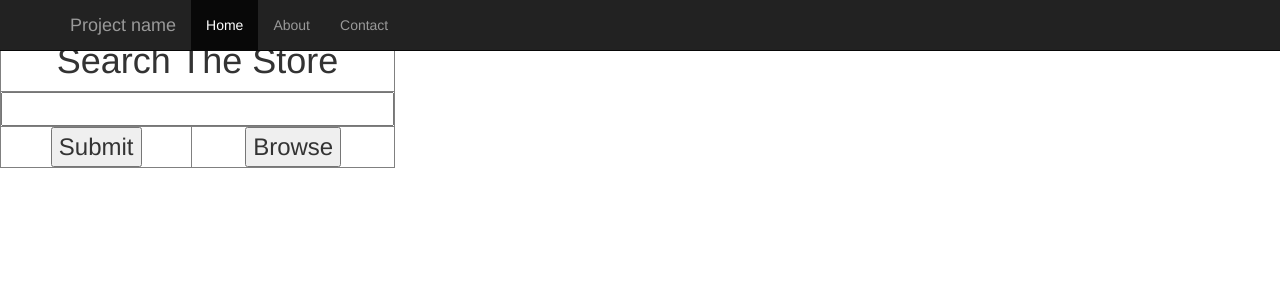
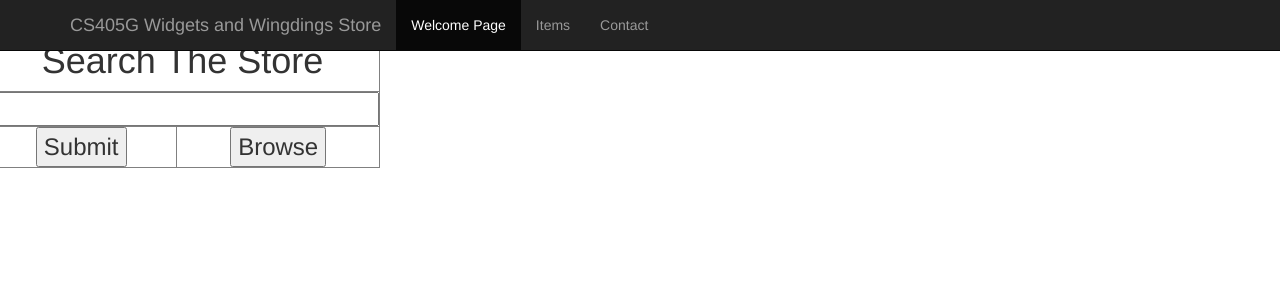
Before and after one commit to sethicis/cs405G_StoreFront, a PHP site: page / in a window 1280 px wide. Shown: the top 300 px of the page. Run offline with PHP 8.4, Linux system fonts and the light colour scheme; some libraries are stand-ins or nearby versions.

Commit message:
minor bug fixes and alterations

```diff
--- a/operations.php
+++ b/operations.php
@@ -21,7 +21,7 @@ function parsePOST($str='test'){
 
 function searchBox(){
     echo"
-	<div id='container' class='searchDiv'>
+	<div id='container' class='row'>
             <form action='search_handle.php' method='POST'>
                 <table border=1>
 		<tr>
--- a/toolbar.php
+++ b/toolbar.php
@@ -18,12 +18,12 @@
         <span class="icon-bar"></span>
         <span class="icon-bar"></span>
       </button>
-      <a class="navbar-brand" href="#">Project name</a>
+      <a class="navbar-brand" href="#">CS405G Widgets and Wingdings Store</a>
     </div>
     <div class="collapse navbar-collapse">
       <ul class="nav navbar-nav">
-        <li class="active"><a href="#">Home</a></li>
-        <li><a href="#about">About</a></li>
+        <li class="active"><a href="index.php">Welcome Page</a></li>
+        <li><a href="items.php">Items</a></li>
         <li><a href="#contact">Contact</a></li>
       </ul>
     </div><!--/.nav-collapse -->
```
